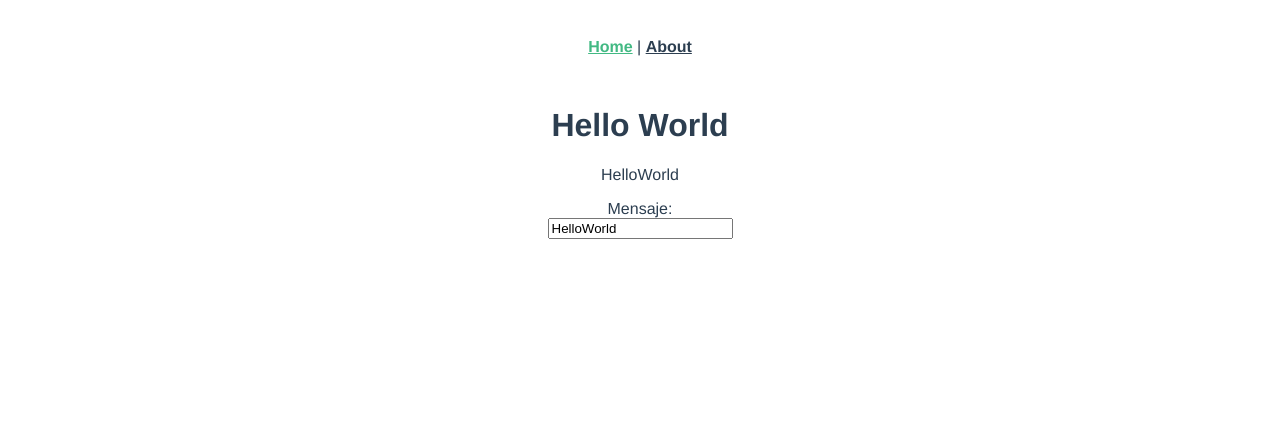
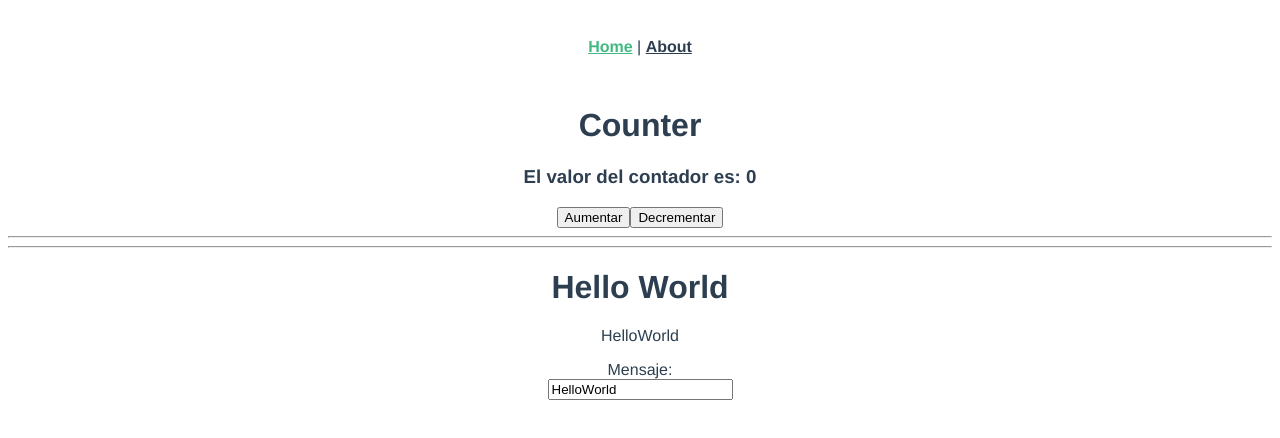
Before and after one commit to franciscomarin98/Vue-IntroduccionCompositionAPI, a Vue app: page / in a window 1280 px wide. Shown: the top 438 px of the page. Built offline with nearby package versions, Linux system fonts and the light colour scheme.

Commit message:
feat: Conociendo mas del metodo setup

```diff
--- /dev/null
+++ b/src/components/SimpleCounter.vue
@@ -0,0 +1,32 @@
+<template>
+  <h1>Counter</h1>
+  <h3>{{ counterComputed }}</h3>
+  <button @click="increment">Aumentar</button>
+  <button @click="decrement">Decrementar</button>
+</template>
+
+<script>
+import {ref, computed} from "vue";
+
+export default {
+  name: "SimpleCounter",
+  setup() {
+    const counter = ref(0);
+    const counterComputed = computed(() => {
+      return `El valor del contador es: ${counter.value}`;
+    });
+    const increment = () => {
+      counter.value++;
+    }
+    const decrement = () => {
+      counter.value--;
+    }
+
+    return {counterComputed, increment, decrement}
+  }
+}
+</script>
+
+<style scoped>
+
+</style>
--- a/src/views/Home.vue
+++ b/src/views/Home.vue
@@ -1,13 +1,18 @@
 <template>
+  <SimpleCounter />
+  <hr>
+  <hr>
   <HelloWorld/>
 </template>
 
 <script>
 import HelloWorld from "../components/HelloWorld";
+import SimpleCounter from "../components/SimpleCounter";
 
 export default {
   name: 'Home',
   components: {
+    SimpleCounter,
     HelloWorld
   }
 }
```
